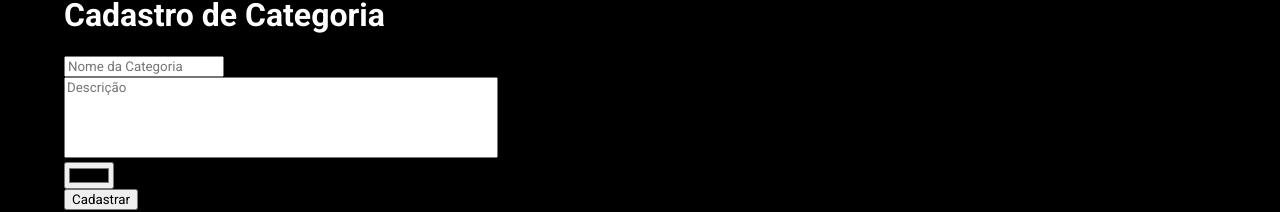
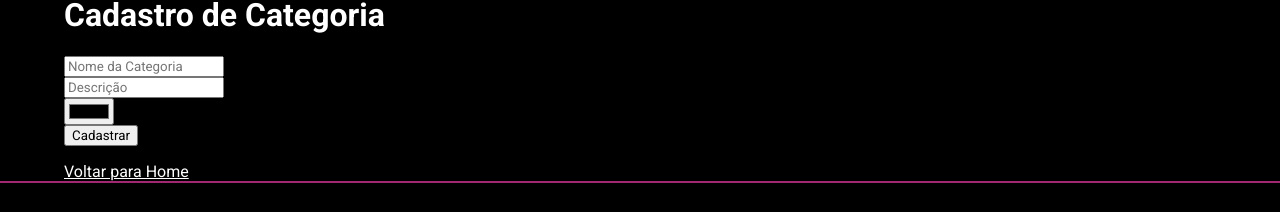
Before and after one commit to PequenoJoohn/imers-oReact, a React (Create React App) app: page /cadastro/categoria in a window 1280 px wide. Shown: the part 169-381 px from the top of the page. Built offline with nearby package versions, Linux system fonts and the light colour scheme; grey boxes are pictures that could not be loaded.

Commit message:
Altered form if ternario

```diff
--- a/src/components/FormField/index.js
+++ b/src/components/FormField/index.js
@@ -5,6 +5,18 @@ import { FormWrapper, TextWrapper } from './styles';
 function FormField({ label, type, name, value, onChange }) {
     return (
         <FormWrapper>
+
+            {type === 'textarea' ?
+                (
+                    <textarea
+                        placeholder={label}
+                        type={type}
+                        value={value}
+                        name={name}
+                        onChange={onChange}
+                        required
+                    />
+                ) : (
                     <input
                         placeholder={label}
                         type={type}
@@ -13,25 +25,27 @@ function FormField({ label, type, name, value, onChange }) {
                         onChange={onChange}
                         required
                     />
+                )
+            }
         </FormWrapper>
     )
 
 }
 
-function FormTextArea({ label, type, name, value, onChange }) {
-    return (
-        <TextWrapper>
-            <textarea
-            cols={59}
-            rows={5}
-                placeholder={label}
-                type={type}
-                value={value}
-                name={name}
-                onChange={onChange}
-            />
-        </TextWrapper>
-    )
-}
+// function FormTextArea({ label, type, name, value, onChange }) {
+//     return (
+//         <TextWrapper>
+//             <textarea
+//             cols={59}
+//             rows={5}
+//                 placeholder={label}
+//                 type={type}
+//                 value={value}
+//                 name={name}
+//                 onChange={onChange}
+//             />
+//         </TextWrapper>
+//     )
+// }
 
-export { FormField, FormTextArea };
+export default FormField;
--- a/src/pages/cadastro/Categoria/index.js
+++ b/src/pages/cadastro/Categoria/index.js
@@ -3,7 +3,7 @@ import PageDefault from '../../../components/PageDefault';
 import { Link } from 'react-router-dom';
 
 import { Title, List } from './styles'
-import { FormField, FormTextArea } from '../../../components/FormField';
+import FormField from '../../../components/FormField';
 
 function CadastroCategoria() {
 
@@ -50,7 +50,7 @@ function CadastroCategoria() {
                     value={values.name}
                     onChange={handleChangeValues} />
 
-                <FormTextArea
+                <FormField
                     label="Descrição"
                     type="text"
                     name="description"
```
Lines whose indentation alone changed are shown as unchanged.
